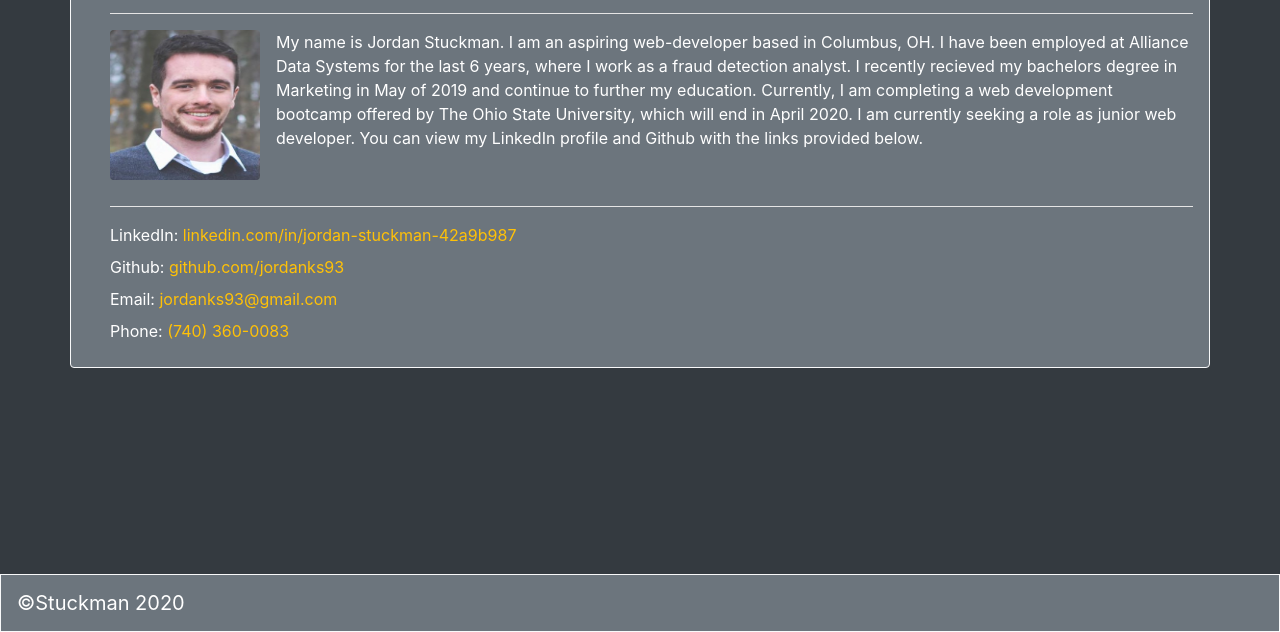
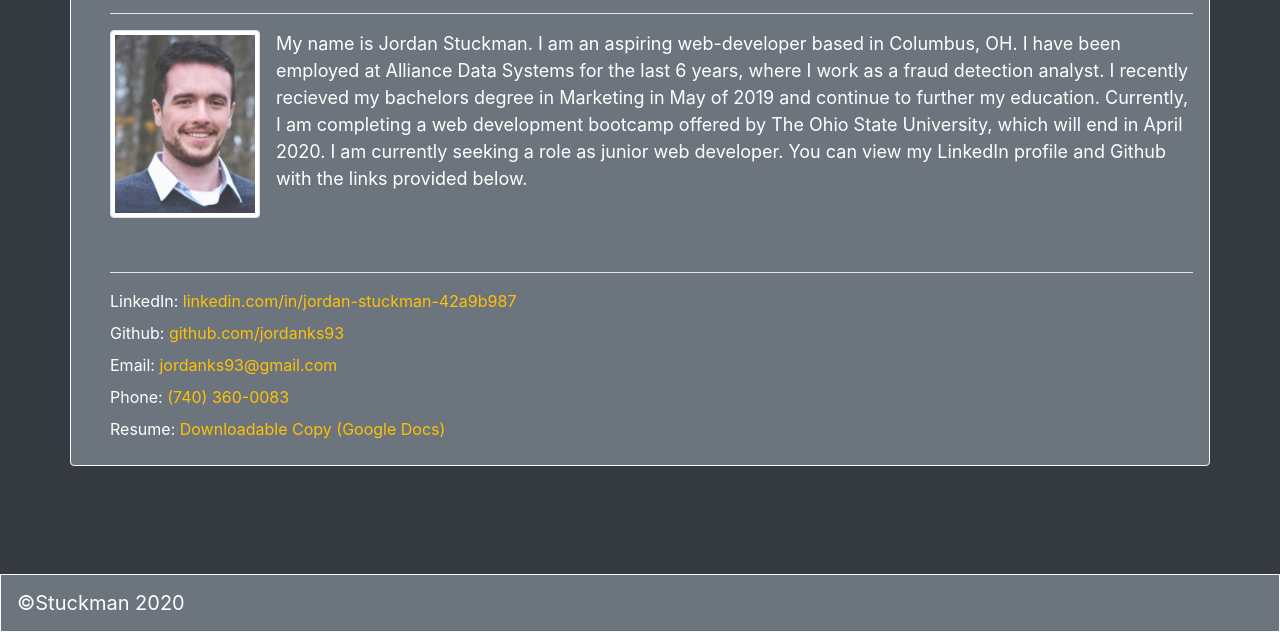
Before and after one commit to jordanks93/Responsive-Portfolio, a plain HTML site: page index.html in a window 1280 px wide. Shown: the part 168-800 px from the top of the page. Drawn offline with nearby package versions, Linux system fonts and the light colour scheme.

Commit message:
added link for resume and added more border styling

```diff
--- a/index.html
+++ b/index.html
@@ -13,24 +13,6 @@
   <link rel="stylesheet" href="style.css">
 
 </head>
-
-<!-- 1. Display your full name, email, and phone number
-
-2. Have links to your GitHub profile and LinkedIn profile
-
-3. Have a link to a downloadable PDF of your resume
-
-4. Display at least 2 examples of student work from either deployed projects or homeworks. For each project, make sure you have the following:
-
-    * Project title
-
-    * Link to the deployed version
-
-    * Link to the GitHub repository
-
-    * Screenshot of the deployed application
-
-5. Have a polished, mobile-responsive user interface. -->
 
 <body class="bg-dark">
   <!--Navigation bar provides the user links to other html files-->
@@ -57,7 +39,7 @@
 
   <!--About Me Section-->
   <section>
-    <div class="container mx-auto mt-5 p-3 border border-secondary rounded bg-secondary text-white border border-light">
+    <div class="container mx-auto my-5 p-3 border border-secondary rounded bg-secondary text-white border border-light">
       <div class="row ml-2">
         <div class="col-12">
           <div class="page-header">
@@ -68,32 +50,39 @@
       </div>
       <div class="row ml-2">
         <div class="col-12">
-          <img src="images/AboutMePhoto.jpg" width="150" height="150" class="rounded float-left mr-3"
+          <img src="images/AboutMePhoto.jpg" width="150" height="150" class="img-thumbnail float-left mr-3"
             alt="Picture of me (Jordan Stuckman)">
           <p>
-            <smaller>My name is Jordan Stuckman. I am an aspiring web-developer based in Columbus, OH. I have been
-              employed at
-              Alliance Data Systems for the last 6 years, where I work as a fraud detection analyst. I recently recieved
-              my bachelors
-              degree in Marketing in May of 2019 and continue to further my education. Currently, I am completing a web
-              development
-              bootcamp offered by The Ohio State University, which will end in April 2020. I am currently seeking a role
-              as junior web developer. You can view my LinkedIn profile and Github with the links provided below.
-            </smaller>
+            My name is Jordan Stuckman. I am an aspiring web-developer based in Columbus, OH. I have been employed at
+            Alliance Data Systems
+            for the last 6 years, where I work as a fraud detection analyst. I recently recieved my bachelors degree in
+            Marketing in May of
+            2019 and continue to further my education. Currently, I am completing a web development bootcamp offered by
+            The Ohio State University,
+            which will end in April 2020. I am currently seeking a role as junior web developer. You can view my
+            LinkedIn profile and Github with
+            the links provided below.
           </p>
-          <br>
+          <br><br>
           <hr>
           <label for="linkedIn">LinkedIn:</label>
-          <a id="linkedIn" class="text-warning" href="https://www.linkedin.com/in/jordan-stuckman-42a9b987/">linkedin.com/in/jordan-stuckman-42a9b987</a>
+          <a id="linkedIn" class="text-warning" href="https://www.linkedin.com/in/jordan-stuckman-42a9b987/"
+            target="_blank" rel="noopener noreferrer">linkedin.com/in/jordan-stuckman-42a9b987</a>
           <br>
           <label for="gitHub">Github:</label>
-          <a id="gitHub" class="text-warning" href="https://github.com/jordanks93">github.com/jordanks93</a>
+          <a id="gitHub" class="text-warning" href="https://github.com/jordanks93" target="_blank"
+            rel="noopener noreferrer">github.com/jordanks93</a>
           <br>
           <label for="email">Email:</label>
           <a id="gitHub" class="text-warning" href="">jordanks93@gmail.com</a>
           <br>
           <label for="phone">Phone:</label>
           <a id="gitHub" class="text-warning" href="">(740) 360-0083</a>
+          <br>
+          <label for="resume">Resume:</label>
+          <a id="resume" class="text-warning"
+            href="https://drive.google.com/file/d/1t4EdHBg8wR34rloS4zMExBR1pid8Imz-/view?usp=sharing" target="_blank"
+            rel="noopener noreferrer">Downloadable Copy (Google Docs)</a>
 
         </div>
       </div>
--- a/style.css
+++ b/style.css
@@ -1,3 +1,7 @@
 hr {
     background-color: white;
 }
+
+p {
+    font-size: large;
+}
```
Also changed, not shown: contact.html (+4 -22 lines), portfolio.html (+21 -37 lines).
